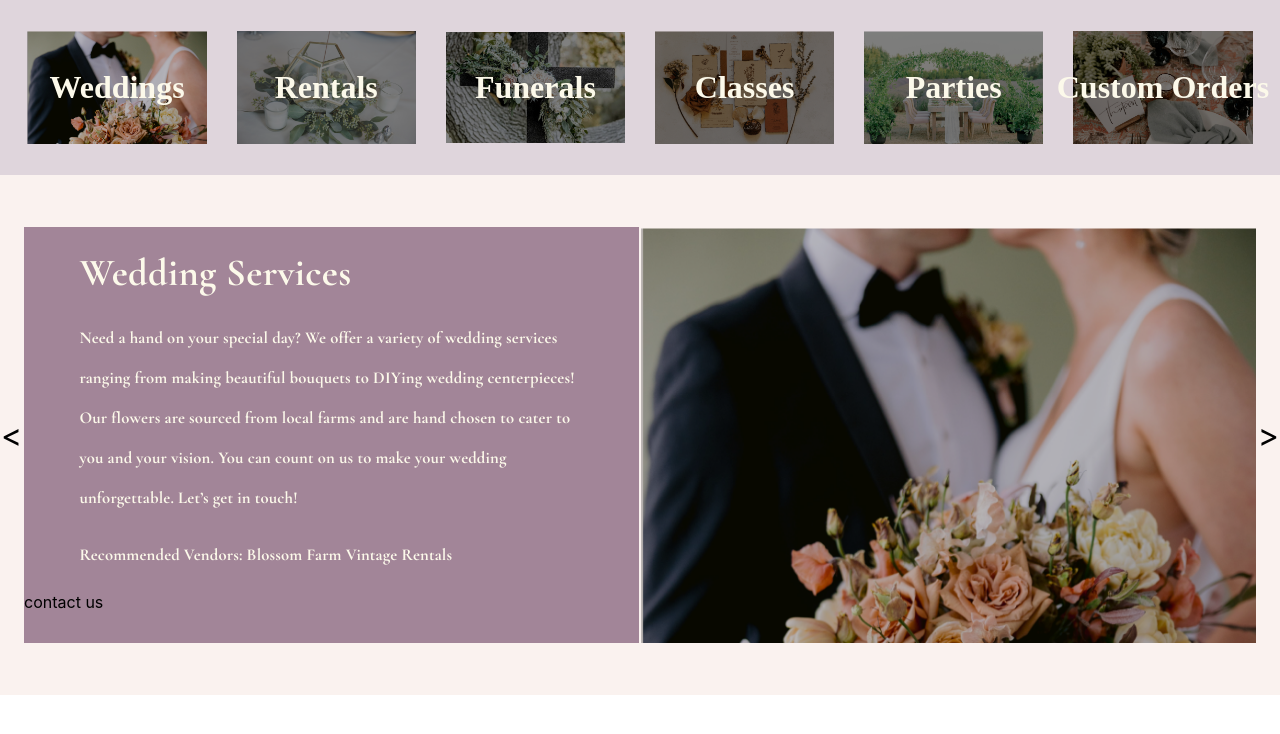
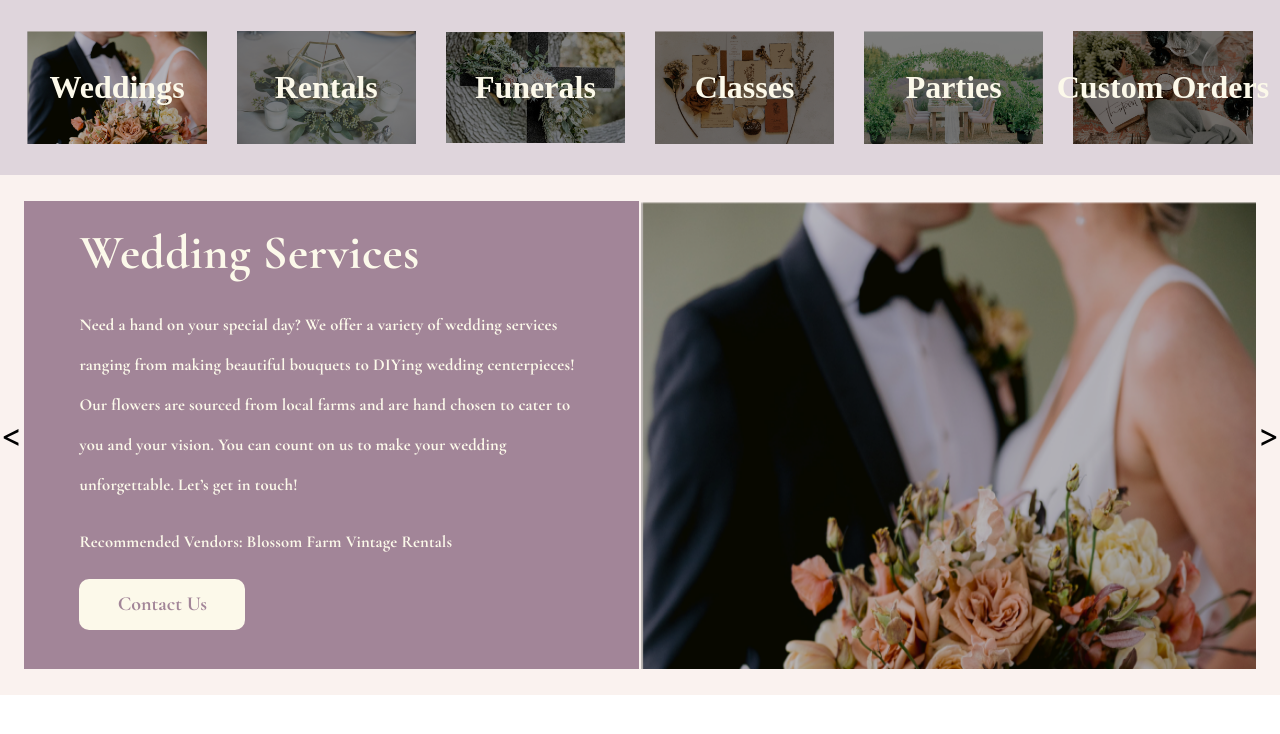
Before and after one commit to include-davis/bloom-and-vine, a React (Create React App) app in the folder bloom-and-vine/: page / in a window 1280 px wide. Shown: the top 734 px of the page. Built offline with nearby package versions, Linux system fonts and the light colour scheme; a web font is replaced by a local one.

Commit message:
fixed the contact us button

```diff
--- a/bloom-and-vine/src/Components/carousel.css
+++ b/bloom-and-vine/src/Components/carousel.css
@@ -13,7 +13,7 @@
   }
   #actualImg{
     width: 615px;
-    height: 80%;
+    height: 90%;
   }
   .arrow {
     font-size: 2em;
@@ -30,13 +30,13 @@
   #texts{
     background: rgba(162, 133, 152, 1);
     width: 615px;
-    height: 80%;
+    height: 90%;
   }
   #servTitle{
     margin-left: 9%;
     color:rgba(252, 249, 234, 1);
     font-family: Cormorant Garamond;
-    font-size: 3vw;
+    font-size: 3em;
     font-weight: 700;
     line-height: 40px;
     letter-spacing: 0.01em;
@@ -53,3 +53,17 @@
     letter-spacing: 0.01em;
     text-align: left;
   }
+  #contactButton{
+      display: flex;
+      background-color: rgba(252, 249, 234, 1);
+      color: rgba(162, 133, 152, 1);
+      font-family: Cormorant Garamond;
+      font-size: 20px;
+      font-weight: 700;
+      width: 27%;
+      height: 11%;
+      border-radius: 10px;
+      justify-content: center;
+      align-items: center;
+      margin-left: 9%;
+  }
--- a/bloom-and-vine/src/Components/carousel.js
+++ b/bloom-and-vine/src/Components/carousel.js
@@ -65,7 +65,7 @@ const ServicesCarousel = () =>{
                         <h1 id ="servTitle">Wedding Services</h1>
                         <p className ="servDesc">Need a hand on your special day? We offer a variety of wedding services ranging from making beautiful bouquets to DIYing wedding centerpieces! Our flowers are sourced from local farms and are hand chosen to cater to you and your vision. You can count on us to make your wedding unforgettable. Let’s get in touch!</p>
                         <p className ="servDesc">Recommended Vendors: Blossom Farm Vintage Rentals</p>
-                        <p>contact us</p>
+                        <div id = "contactButton">Contact Us</div>
                     </div>
 
                         <img id = "actualImg"src= {images[index].src} alt= {images[index].description} ></img>
```
